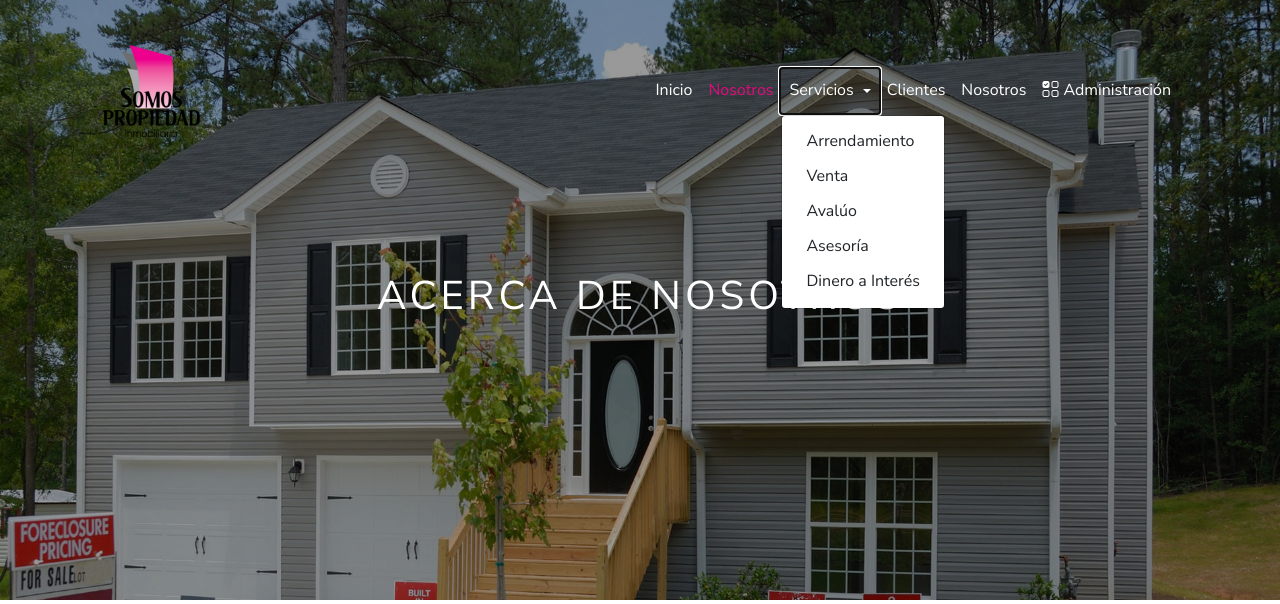
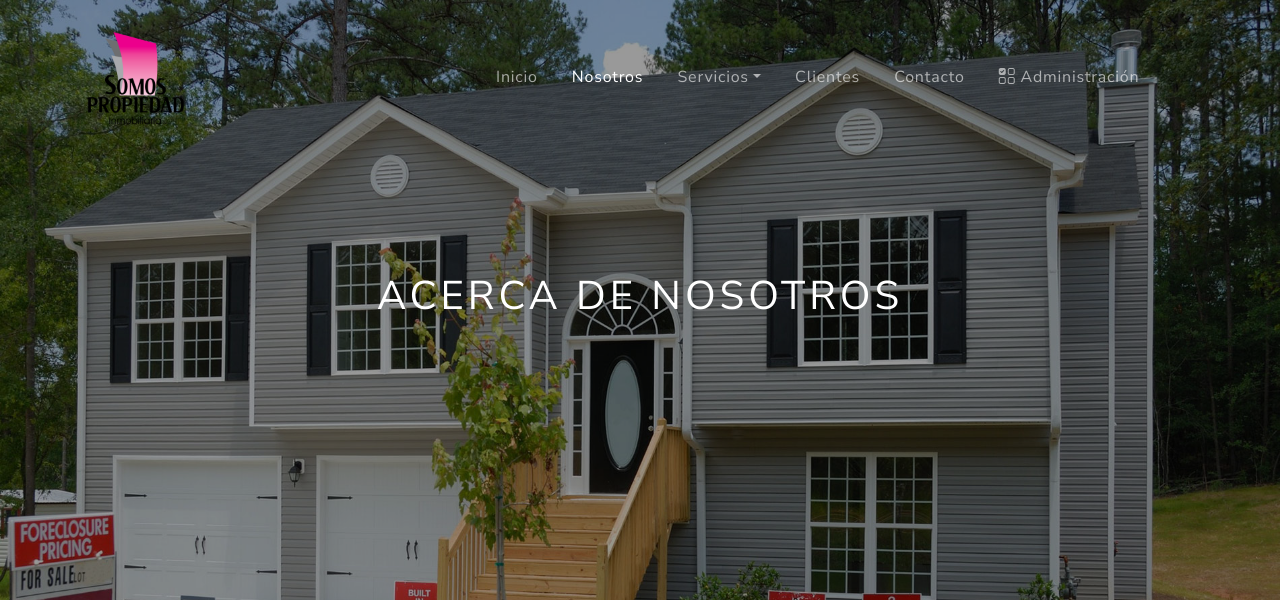
Before and after one commit to softwarejhond/PAGINA-WEB-SOMOS-PROPIEDAD, a PHP site: page /about.php in a window 1280 px wide, after a click on "Servicios". Shown: the top 604 px of the page. Run offline with PHP 8.4, Linux system fonts and the light colour scheme; data that the repository does not hold is empty; some web fonts are replaced.

Commit message:
Se corrige el navar a la version anterior y se añade las funciones necesarias.

```diff
--- a/controllers/navBar.php
+++ b/controllers/navBar.php
@@ -1,14 +1,14 @@
 <?php
 $currentPage = basename($_SERVER["PHP_SELF"]);
 ?>
-<!-- <div class="site-navbar mt-4">
+<div class="site-navbar mt-4">
   <div class="container py-1">
     <div class="row align-items-center">
       <div class="col-8 col-md-8 col-lg-4">
         <h1 class="mb-0"><a href="index.php" class="text-white h2 mb-0"><img src="images/logo.png" alt="logo" width="100px"></a></h1>
       </div>
-      <div class="col-4 col-md-4 col-lg-8"> -->
-<!-- <nav class="navbar site-navigation text-right text-md-right" role="navigation">
+      <div class="col-4 col-md-4 col-lg-8">
+        <nav class="navbar site-navigation text-right text-md-right" role="navigation">
 
           <div class="d-inline-block d-lg-none ml-md-0 mr-auto py-3"><a href="#" class="site-menu-toggle js-menu-toggle text-white"><span class="icon-menu h3"></span></a></div>
 
@@ -19,16 +19,17 @@
             <li class=" nav-item <?php echo $currentPage == "about.php" ? "active" : "" ?>">
               <a href="about.php">Nosotros</a>
             </li>
-            <li class="nav-item dropdown <?php echo $currentPage == "about.php" ? "active" : "" ?>">
+            <li class="nav-item dropdown <?php echo stripos($currentPage, 'services') !== false ? "active" : "" ?>">
               <a class="nav-link dropdown-toggle" href="#" id="navbarDropdown" role="button" data-toggle="dropdown" aria-haspopup="true" aria-expanded="false">Servicios</a>
               <div class="dropdown-menu" aria-labelledby="navbarDropdown">
-                <a class="dropdown-item" href="#">Action</a>
-                <a class="dropdown-item" href="#">Another action</a>
-                <div class="dropdown-divider"></div>
-                <a class="dropdown-item" href="#">Something else here</a>
+                <a class="dropdown-item" href="servicesRent.php">Arrendamiento</a>
+                <a class="dropdown-item" href="servicesSales.php">Venta</a>
+                <a class="dropdown-item" href="servicesValue.php">Avalúo</a>
+                <a class="dropdown-item" href="servicesAdvisor.php">Asesoría</a>
+                <a class="dropdown-item" href="servicesMoney.php">Dinero a Interés</a>
               </div>
             </li>
-            <li class="nav-item <?php echo $currentPage == "about.php" ? "active" : "" ?>">
+            <li class="nav-item <?php echo $currentPage == "client.php" ? "active" : "" ?>">
               <a href="client.php">Clientes</a>
             </li>
             <li class="nav-item <?php echo $currentPage == "contact.php" ? "active" : "" ?>">
@@ -38,16 +39,16 @@
               <a href="https://somospropiedad.com/admin" target="_blank"><i class="bi bi-ui-checks-grid"></i> Administración</a>
             </li>
           </ul>
-        </nav> -->
+        </nav>
 
 
-<!-- </div>
+      </div>
     </div>
   </div>
 </div>
-</div> -->
+</div>
 
-<div class="site-navbar mt-4">
+<!-- <div class="site-navbar mt-4">
   <div class="container py-1">
     <nav class="navbar navbar-expand-lg">
       <div class="d-flex justify-content-between align-items-center">
@@ -88,4 +89,4 @@
       </div>
     </nav>
   </div>
-</div>
+</div> -->
--- a/css/style.css
+++ b/css/style.css
@@ -31,50 +31,22 @@
 .navbar>div {
   width: 100%;
 }
-.nav-link{
+.site-mobile-menu .site-nav-wrap li.nav-item.active>a {
+  color: var(--color-primary);
+}
+.site-mobile-menu .site-nav-wrap .nav-item a:hover  {
+  color: var(--color-primary);
+}
+.site-mobile-menu .site-nav-wrap .dropdown-menu a:hover  {
   color: white;
-  display: flex;
-  align-items: center;
-  gap: 5px;
-}
-.show .nav-link:hover{
-  color: var(--color-primary);
-}
-.navbar-collapse.show .navbar-nav{
-  padding: 1rem 0;
-  color: var(--color-primary);
-  border-radius: 1rem;
-  background-color: #f9f9f9;
-}
-.navbar-collapse.show .navbar-nav .nav-link{
-  color: var(--color-primary);
-  padding: 5px 1rem;
-}
-.navbar-collapse.show .navbar-nav a:hover{
-  background-color: var(--color-primary);
-  color: white;
-}
-.active>a {
-  color: var(--color-primary);
-}
-.navbar-collapse.show .dropdown-menu{
-  margin: 0 1rem;
 }
 .dropdown-item:hover{
   background-color: var(--color-primary-hover);
   color: white;
 }
-.navbar .navbar-toggler{
-  border-color: white;
-  color: white;
-  font-size: 2rem;
-  height: fit-content;
-  width: fit-content;
-}
-.navbar .navbar-toggler:hover, .navbar .navbar-toggler:focus{
-  color: var(--color-primary);
-  border-color: var(--color-primary);
-  outline: 5px auto var(--color-primary)
+.navbar-nav .dropdown-menu {
+  position: absolute;
+  top: 50px;
 }
 /* CHANGE STYLES BOOSTRAP */
 
```
